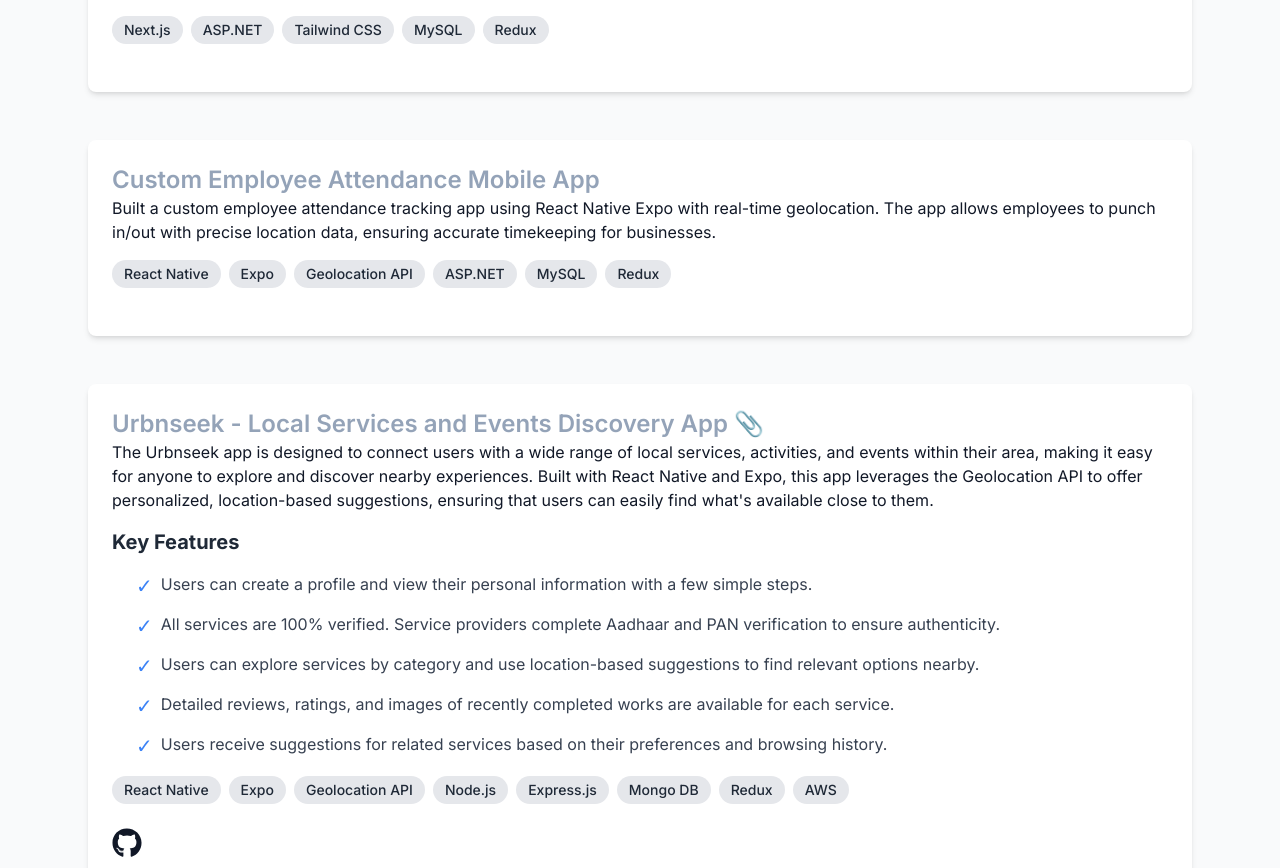
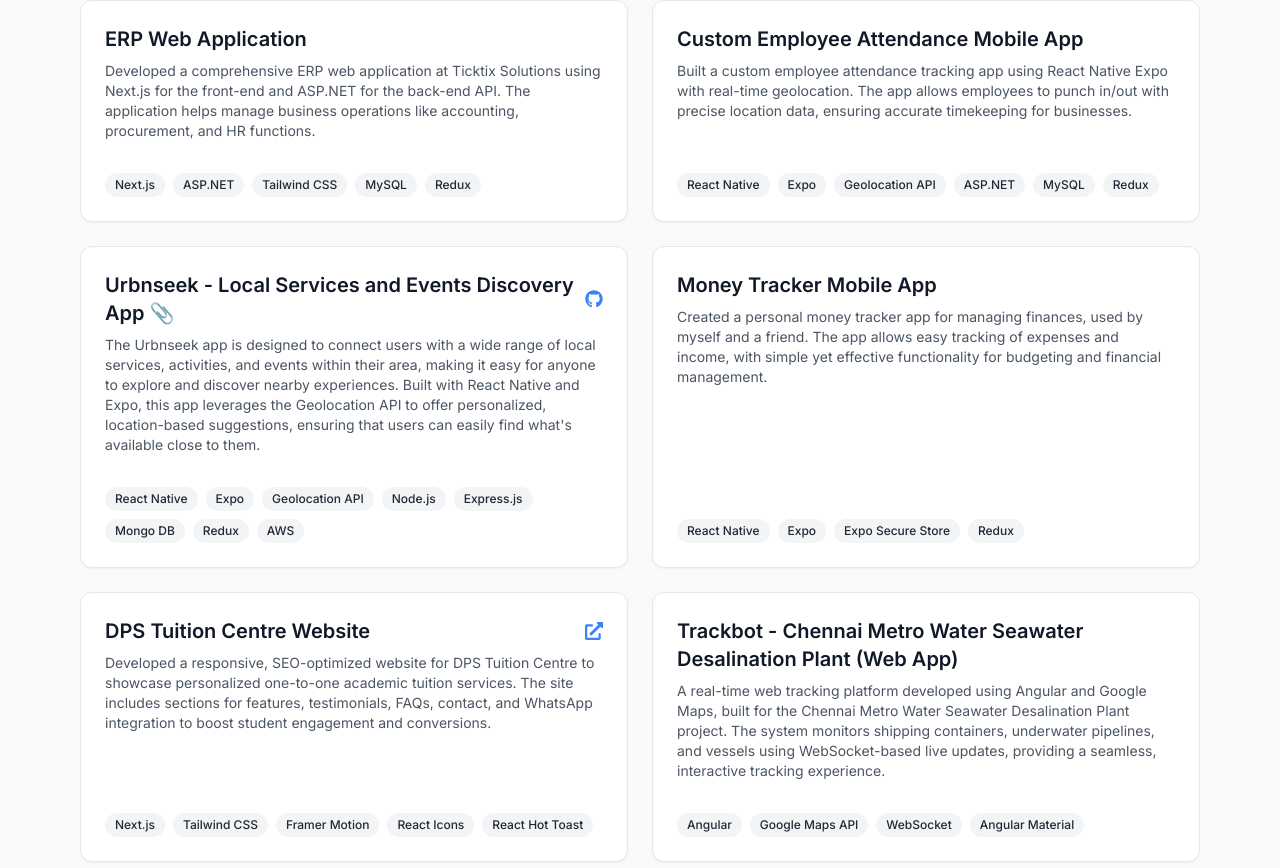
Before and after one commit to Vignesh2828/my-nextjs-portfolio, a Next.js app: page / in a window 1280 px wide. Shown: the part 1492-2360 px from the top of the page. Built offline with nearby package versions, Linux system fonts and the light colour scheme.

Commit message:
project UI change

```diff
--- a/components/projects.tsx
+++ b/components/projects.tsx
@@ -2,122 +2,93 @@
 
 import React from "react";
 import { motion, useAnimation } from "framer-motion";
+import { useInView } from "react-intersection-observer";
 import { useSectionInView } from "@/lib/hooks";
-import { useInView } from "react-intersection-observer";
 import { projectsData } from "@/lib/data";
 import { useTheme } from "@/context/theme-context";
-import { FaGithub, FaExternalLinkAlt  } from "react-icons/fa";
+import { FaGithub, FaExternalLinkAlt } from "react-icons/fa";
 
 export default function Projects() {
   const { ref } = useSectionInView("Projects", 0.5);
   const { theme } = useTheme();
-
   const controls = useAnimation();
-  const [sectionRef, inView] = useInView({
-    threshold: 0.5,
-  });
+  const [sectionRef, inView] = useInView({ threshold: 0.3 });
 
   React.useEffect(() => {
-    if (inView) {
-      controls.start("visible");
-    }
+    if (inView) controls.start("visible");
   }, [inView, controls]);
 
-  const sectionVariants = {
-    hidden: { y: 100 },
-    visible: { y: 0, transition: { delay: 0.175, duration: 0.6 } },
-  };
-
-  const projectVariants = {
-    hidden: { y: 50 },
-    visible: { y: 0, transition: { duration: 0.5 } },
+  const cardVariants = {
+    hidden: { opacity: 0, y: 20 },
+    visible: (i: number) => ({
+      opacity: 1,
+      y: 0,
+      transition: { delay: i * 0.1, duration: 0.4 },
+    }),
   };
 
   return (
     <motion.section
       ref={sectionRef}
       id="projects"
-      className="scroll-mt-28 mb-28 px-6"
+      className="scroll-mt-24 px-4 py-20 max-w-6xl mx-auto"
       initial="hidden"
       animate={controls}
-      variants={sectionVariants}
     >
-      <h2 className="text-4xl font-bold text-center mb-10">My Projects</h2>
+      <h2 className="text-4xl font-bold text-center mb-16">Projects</h2>
 
-      <div className="space-y-12">
+      <div className="grid grid-cols-1 md:grid-cols-2 gap-6">
         {projectsData.map((project, index) => (
           <motion.div
             key={index}
-            className={`p-6 rounded-lg shadow-md hover:shadow-lg transition-shadow duration-300 ${
-              theme === "dark"
-                ? "bg-gray-800 text-gray-200"
-                : "bg-white text-gray-900"
-            }`}
+            custom={index}
             initial="hidden"
             animate={controls}
-            variants={projectVariants}
+            variants={cardVariants}
+            className={`flex flex-col justify-between h-full p-6 rounded-xl border shadow-sm hover:shadow-md transition-all ${
+              theme === "dark"
+                ? "bg-[#1f1f1f] border-[#333] text-white"
+                : "bg-white border-gray-200 text-gray-900"
+            }`}
           >
+            <div className="flex items-center justify-between mb-2">
+              <h3 className="text-xl font-semibold">{project.title}</h3>
+              {
+                project.link.url && (
                   <a
                 href={project.link.url}
                 target="_blank"
                 rel="noopener noreferrer"
-              className="text-2xl font-semibold mb-4 text-slate-400 hover:text-slate-600 transition-colors duration-300"
+                className="text-blue-500 hover:text-blue-700 text-lg"
               >
-              <h3>{project.title}</h3>
+                {project.link.type === "github" ? (
+                  <FaGithub />
+                ) : (
+                  <FaExternalLinkAlt />
+                )}
               </a>
+                )
+              }
+            </div>
 
-            <p className="mb-4">{project.description}</p>
+            <p className="text-sm mb-4 text-gray-600 dark:text-gray-300 flex-1">
+              {project.description}
+            </p>
 
-            {project.keyFeatures &&
-              Object.keys(project.keyFeatures).length > 0 && (
-                <>
-                  <h5 className="text-xl font-bold mb-4 text-gray-800 dark:text-gray-200">
-                    Key Features
-                  </h5>
-                  <ul className="space-y-3 ml-6 mb-4">
-                    {Object.entries(project.keyFeatures).map(
-                      ([title, description], i) => (
-                        <li key={i} className="flex items-start space-x-2">
-                          <span className="text-blue-500 text-xl">✓</span>
-                          <span className="text-gray-700 dark:text-gray-300">
-                            {description}
-                          </span>
-                        </li>
-                      )
-                    )}
-                  </ul>
-                </>
-              )}
-
-            <div className="flex flex-wrap items-center mb-4">
-              {project.techStack.map((tech, techIndex) => (
+            <div className="flex flex-wrap gap-2 mt-4">
+              {project.techStack.map((tech, i) => (
                 <span
-                  key={techIndex}
-                  className={`text-sm font-medium mr-2 mb-2 px-3 py-1 rounded-full ${
+                  key={i}
+                  className={`text-xs px-2.5 py-1 rounded-full font-medium ${
                     theme === "dark"
-                      ? "bg-gray-700 text-gray-200"
-                      : "bg-gray-200 text-gray-800"
+                      ? "bg-gray-700 text-gray-300"
+                      : "bg-gray-100 text-gray-800"
                   }`}
                 >
                   {tech}
                 </span>
               ))}
             </div>
-
-            {project.link.url && (
-              <a
-                href={project.link.url}
-                target="_blank"
-                rel="noopener noreferrer"
-                className="text-black-600 hover:text-blue-800 transition-colors"
-              >
-                {project.link.type === 'github' ? (
-                  <FaGithub className="text-3xl" />
-                ) : (
-                  <FaExternalLinkAlt  className="text-2xl" />
-                )}
-              </a>
-            )}
           </motion.div>
         ))}
       </div>
```
Lines whose indentation alone changed are shown as unchanged.
